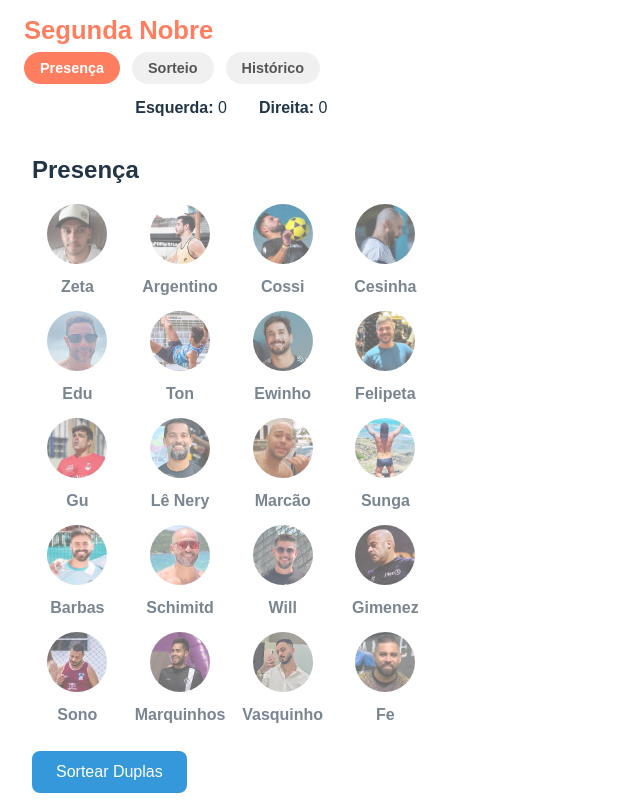
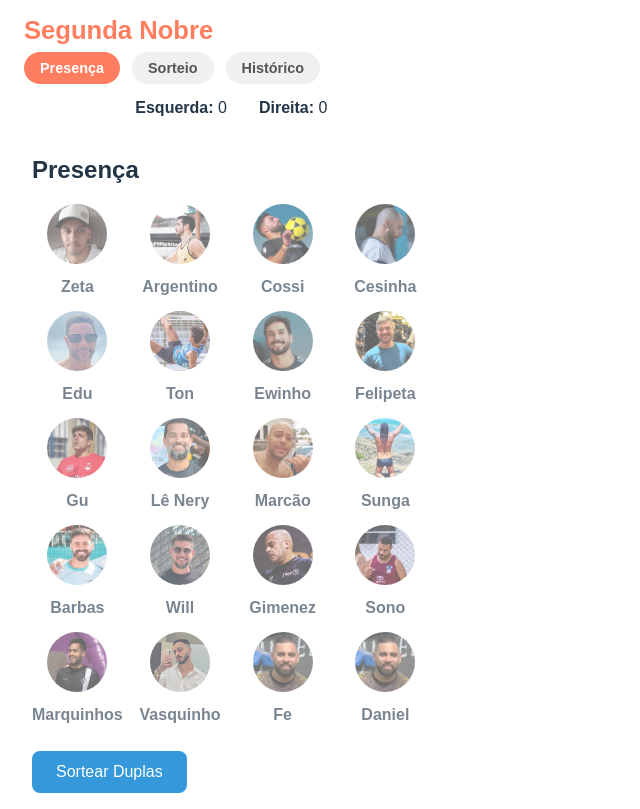
Before and after one commit to raffaelzeta/segunda-nobre, a React (Vite) app: page / in a window 1280 px wide. Shown: the whole page, without its empty margins (0-640 px from the left). Built offline with nearby package versions, Linux system fonts and the light colour scheme; no server answers; the database is empty.

Commit message:
inclui Dan

```diff
--- a/src/App.jsx
+++ b/src/App.jsx
@@ -172,4 +172,4 @@ export default App;
 
 
 // NÃO APAGAR - CÓDIGO PARA PUBLICAR AS ALTERAÇÕES
-// git add . && git commit -m "inclui Gimenez2" && git push
+// git add . && git commit -m "inclui Fe" && git push
--- a/src/jogadores.js
+++ b/src/jogadores.js
@@ -85,12 +85,12 @@ const jogadores = [
         // ladoPrincipal: 'direita',
         foto: '/fotos/Barbas.jpg'
       },
-      {
-        apelido: 'Schimitd',
-        nome: 'Jeferson',
-        // ladoPrincipal: 'esquerda',
-        foto: '/fotos/Schimitd.png'
-      },
+      // {
+      //   apelido: 'Schimitd',
+      //   nome: 'Jeferson',
+      //   // ladoPrincipal: 'esquerda',
+      //   foto: '/fotos/Schimitd.png'
+      // },
       {
         apelido: 'Will',
         nome: 'William',
@@ -138,6 +138,12 @@ const jogadores = [
         nome: 'Felipe',
         // ladoPrincipal: 'direita',
         foto: '/fotos/Fe.png'
+      },
+      {
+        apelido: 'Daniel',
+        nome: 'Daniel',
+        // ladoPrincipal: 'direita',
+        foto: '/fotos/Fe.png'
       }
     // Adicione o restante aqui...
   ]
```
Also changed, not shown: public/fotos/Daniel.png (added).
